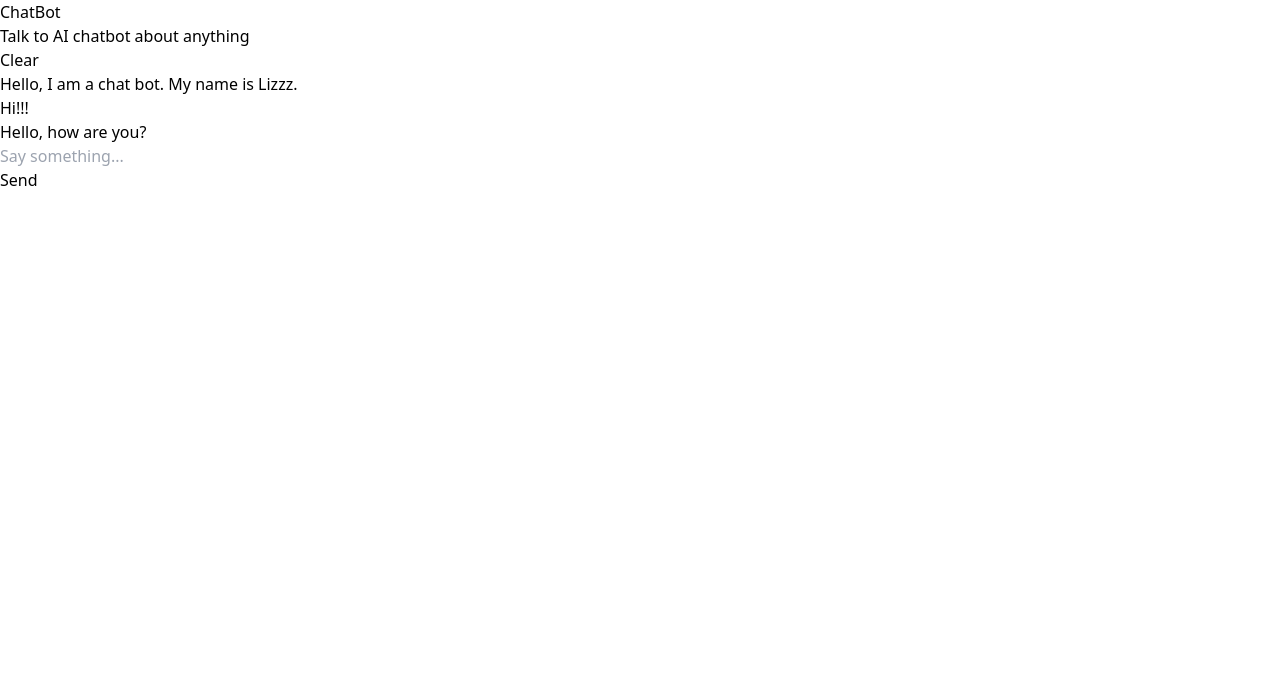
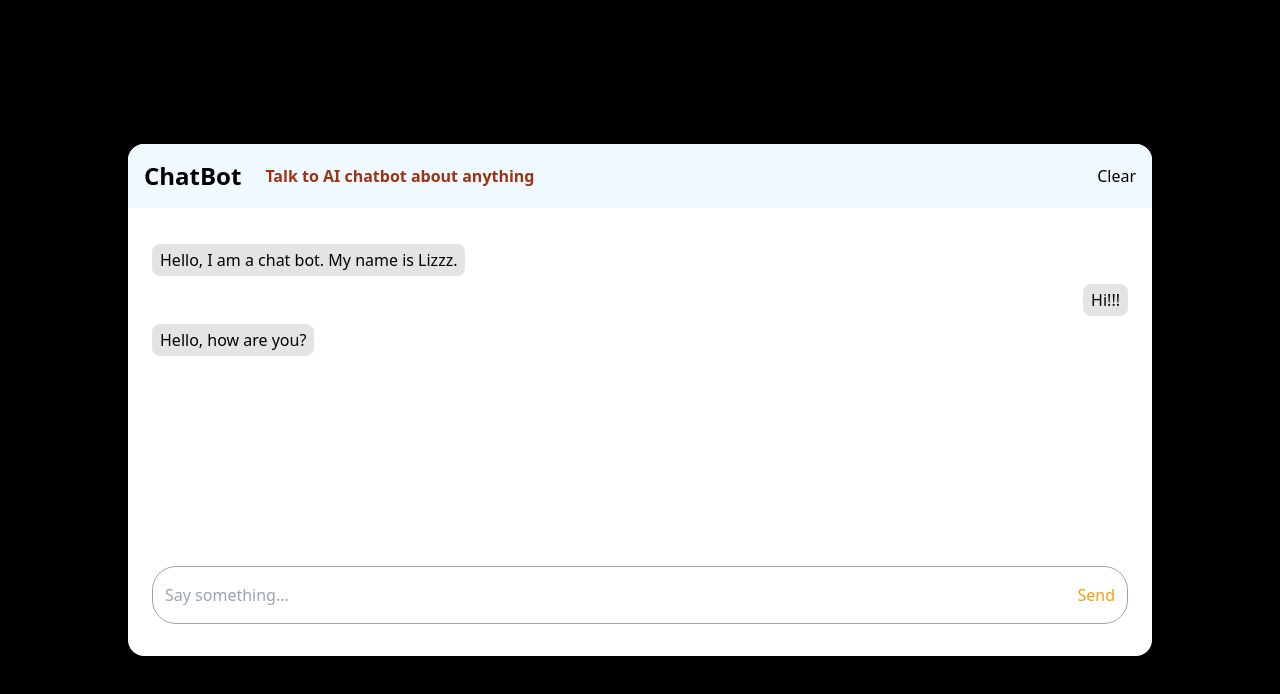
Before and after one commit to CAFECA-IO/chat-bot-lizzz, a Next.js app: page / in a window 1280 px wide. Shown: the top 694 px of the page. Built offline with nearby package versions, Linux system fonts and the light colour scheme.

Commit message:
change tailwind config file type to .ts, and edit eslint for OFF the no-custom-classname

```diff
--- a/tailwind.config.ts
+++ b/tailwind.config.ts
@@ -1,13 +1,13 @@
-import type { Config } from 'tailwindcss'
+import type { Config } from 'tailwindcss';
 
 export default {
-  content: [],
+  content: ['./src/**/*.{js,ts,jsx,tsx,mdx}'],
   theme: {
     extend: {
       minHeight: {
-        128: '32rem',
+        '128': '32rem',
       },
     },
   },
   plugins: [],
-} satisfies Config
+} satisfies Config;
```
Also changed, not shown: .eslintrc.js.
